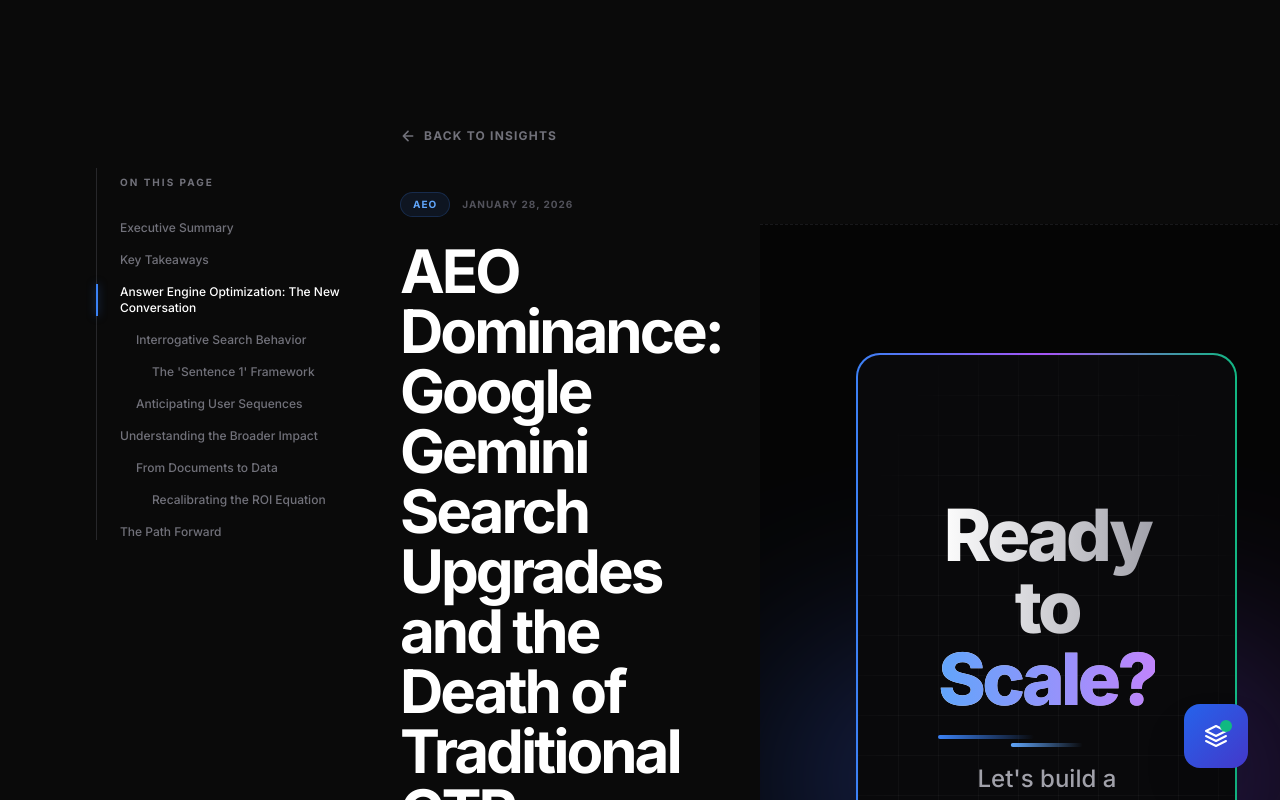
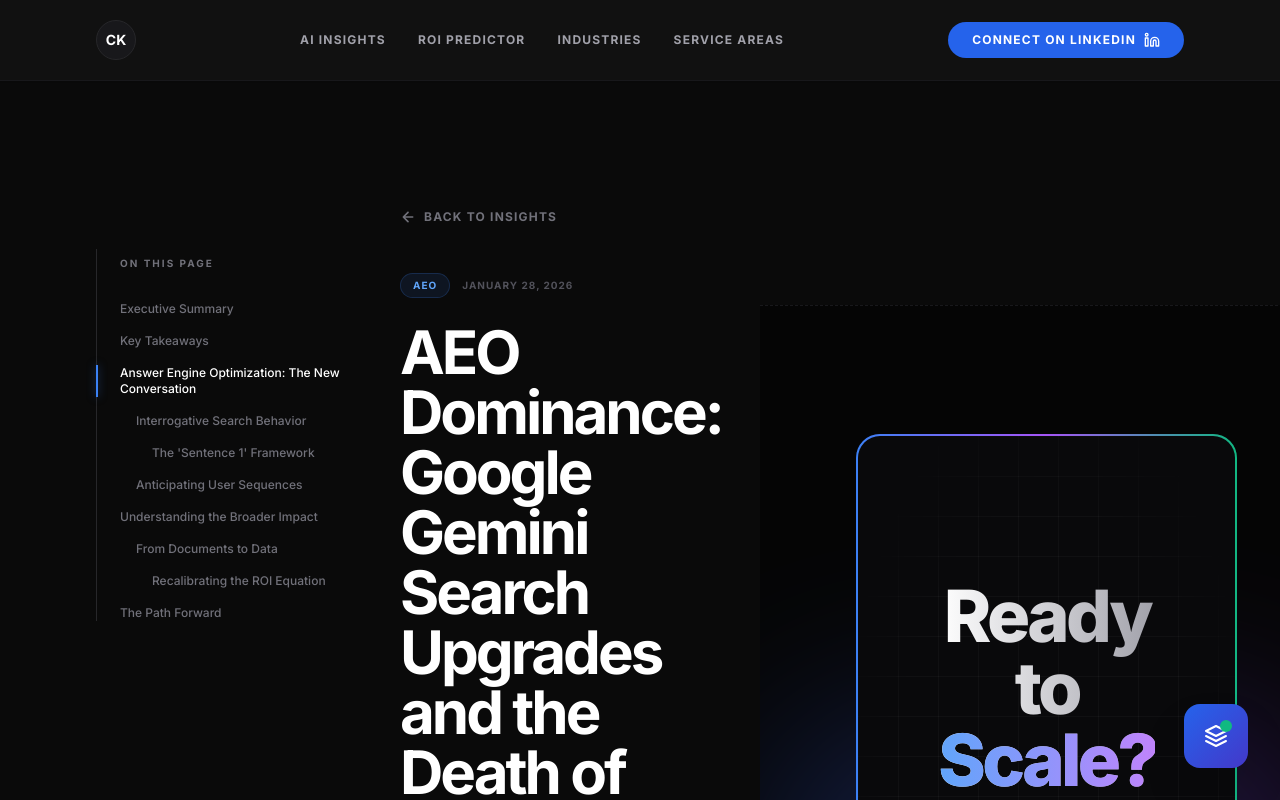
Before and after one commit to Chaitanya9184/portfolio, a Next.js app: page /blog/aeo-dominance-google-gemini-search-upgrades in a window 1280 px wide. Shown: the top 800 px of the page. Built offline with nearby package versions, Linux system fonts and the light colour scheme.

Commit message:
Add sticky global navigation except on homepage

```diff
--- a/src/app/layout.tsx
+++ b/src/app/layout.tsx
@@ -2,6 +2,7 @@
 import { Inter } from 'next/font/google'
 import Script from 'next/script'
 import Chatbot from '@/components/Chatbot'
+import Navigation from '@/components/Navigation'
 import './globals.css'
 
 const inter = Inter({ subsets: ['latin'], display: 'swap' })
@@ -66,6 +67,7 @@
           />
         </noscript>
         {/* End Google Tag Manager (noscript) */}
+        <Navigation />
         {children}
         <Chatbot />
       </body>
--- /dev/null
+++ b/src/components/Navigation.tsx
@@ -0,0 +1,63 @@
+"use client";
+
+import React from 'react';
+import Link from 'next/link';
+import { usePathname } from 'next/navigation';
+import { motion } from 'framer-motion';
+
+export default function Navigation() {
+    const pathname = usePathname();
+
+    // Do not show navigation on the homepage
+    if (pathname === '/') {
+        return null;
+    }
+
+    return (
+        <header className="sticky top-0 z-50 w-full bg-[#121212]/80 backdrop-blur-xl border-b border-zinc-900 shadow-sm">
+            <div className="max-w-7xl mx-auto px-6 md:px-12 lg:px-24 h-20 flex items-center justify-between">
+
+                {/* Logo / Brand */}
+                <Link href="/" className="flex items-center gap-3 group">
+                    <div className="w-10 h-10 rounded-full bg-zinc-900 border border-zinc-800 flex items-center justify-center text-sm font-bold text-white group-hover:border-blue-500/50 group-hover:text-blue-400 transition-colors">
+                        CK
+                    </div>
+                </Link>
+
+                {/* Desktop Navigation Links */}
+                <nav className="hidden md:flex items-center gap-8">
+                    <Link href="/blog" className="text-zinc-400 hover:text-white transition-colors text-xs font-bold uppercase tracking-widest">
+                        AI Insights
+                    </Link>
+                    <Link href="/roi-calculator" className="text-zinc-400 hover:text-white transition-colors text-xs font-bold uppercase tracking-widest">
+                        ROI Predictor
+                    </Link>
+                    <Link href="/industries" className="text-zinc-400 hover:text-white transition-colors text-xs font-bold uppercase tracking-widest">
+                        Industries
+                    </Link>
+                    <Link href="/service-areas" className="text-zinc-400 hover:text-white transition-colors text-xs font-bold uppercase tracking-widest">
+                        Service Areas
+                    </Link>
+                </nav>
+
+                {/* LinkedIn CTA */}
+                <div className="flex items-center">
+                    <a
+                        href="https://linkedin.com/in/chaitanya-kore-342069140"
+                        target="_blank"
+                        rel="noopener noreferrer"
+                        className="px-6 py-2.5 bg-blue-600 hover:bg-blue-500 text-white text-xs font-bold uppercase tracking-widest rounded-full transition-colors flex items-center gap-2"
+                    >
+                        Connect on LinkedIn
+                        <svg viewBox="0 0 24 24" fill="none" stroke="currentColor" strokeWidth="2" strokeLinecap="round" strokeLinejoin="round" className="w-4 h-4">
+                            <path d="M16 8a6 6 0 0 1 6 6v7h-4v-7a2 2 0 0 0-2-2 2 2 0 0 0-2 2v7h-4v-7a6 6 0 0 1 6-6z"></path>
+                            <rect x="2" y="9" width="4" height="12"></rect>
+                            <circle cx="4" cy="4" r="2"></circle>
+                        </svg>
+                    </a>
+                </div>
+
+            </div>
+        </header>
+    );
+}
```
